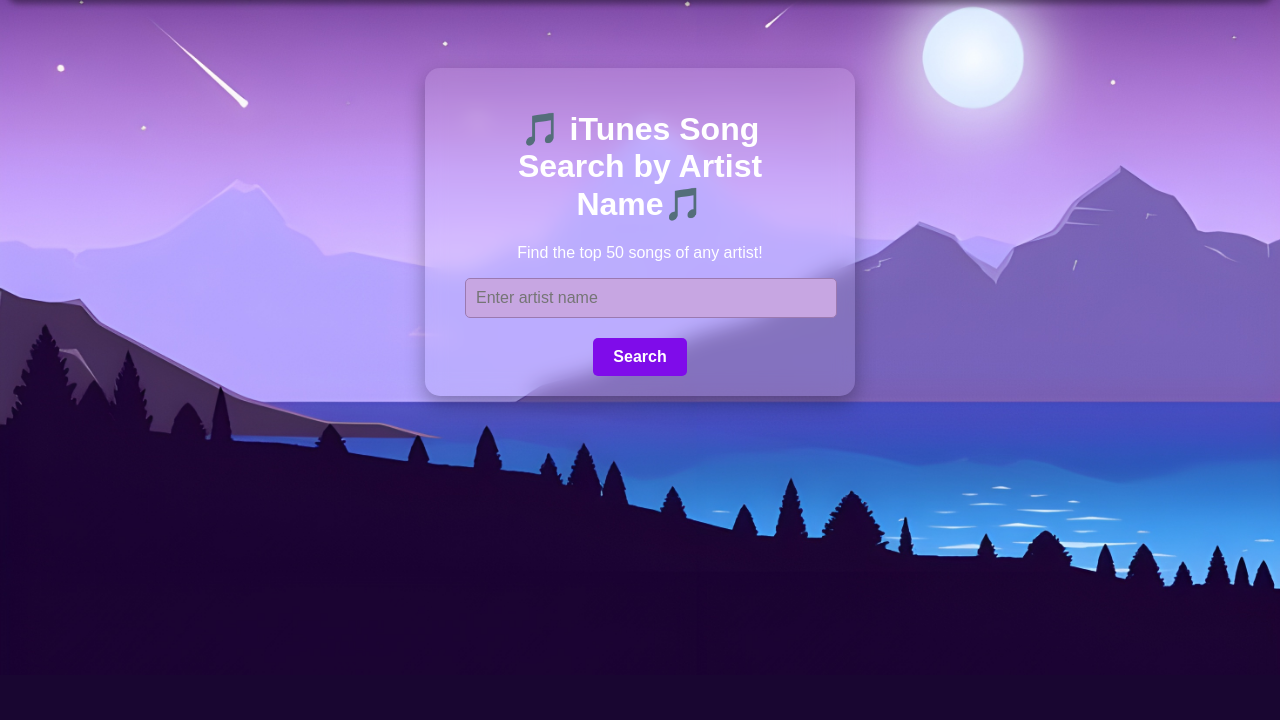
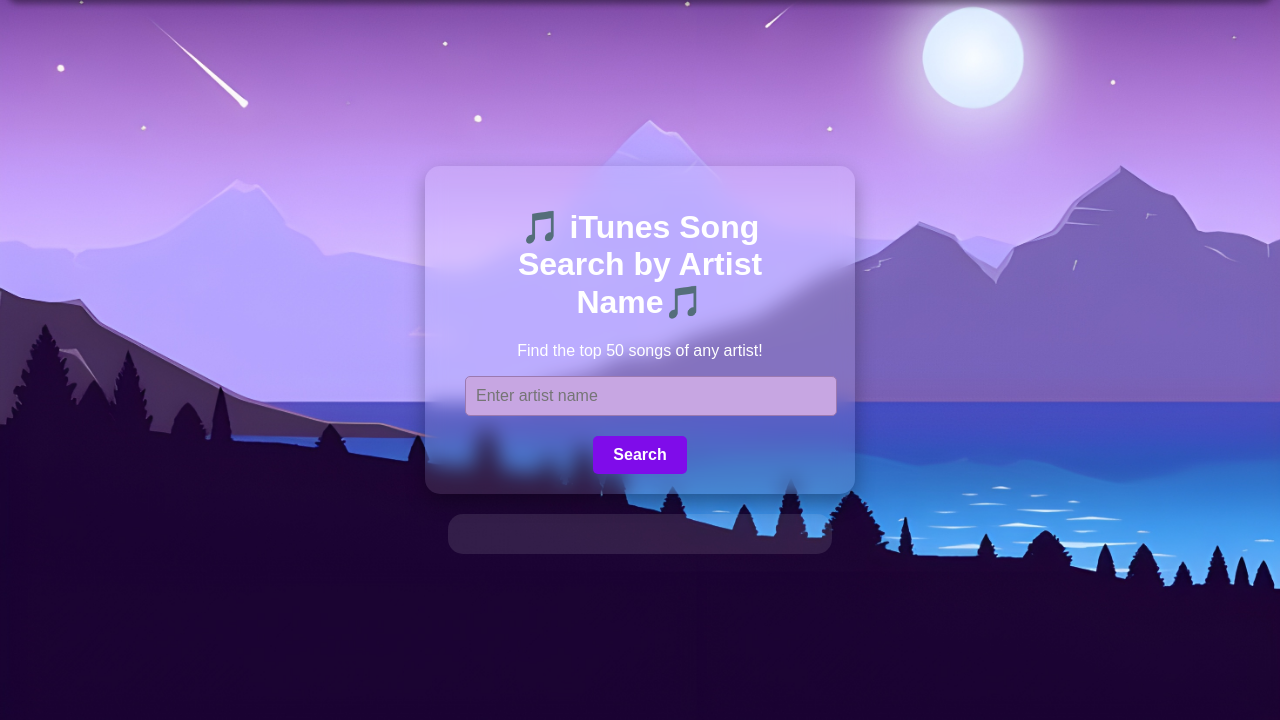
Before and after one commit to SamXop123/tools.io, a Flask app: page /itunes-tool in a window 1280 px wide. Shown: the part 125-845 px from the top of the page. Before the commit the page ends 714 px from the top, so only its background shows below. Run offline with Flask 3, Linux system fonts and the light colour scheme.

Commit message:
Update artistsong.css

```diff
--- a/static/css/artistsong.css
+++ b/static/css/artistsong.css
@@ -2,10 +2,12 @@
     font-family: Arial, sans-serif;
     color: white;
     margin: 0;
-    height: 60vh;
+    height: calc(90vh - 60px); /* Adjust 60px to match your navbar height */
     display: flex;
     justify-content: center;
     align-items: center;
+    position: relative; /* Ensure it stays in normal flow */
+    top: 60px; /* Offset by navbar height, adjust as needed */
 }
 
 .itunes-artist {
@@ -26,3 +28,33 @@
     text-align: center;
     width: 350px;
 }
+
+.songs-grid-container {
+    margin-top: 20px;
+    margin-bottom: 60px;
+    width: 80%;
+    max-height: 90vh;
+    overflow-y: auto;
+    background: rgba(255, 255, 255, 0.1);
+    border-radius: 15px;
+    padding: 20px;
+}
+
+.artists-songList {
+    list-style-type: none;
+    padding: 0;
+    margin: 0;
+    display: grid;
+    grid-template-columns: repeat(4, 1fr);
+    gap: 10px;
+}
+
+.artists-songList li {
+    background: rgba(255, 255, 255, 0.2);
+    padding: 10px;
+    border-radius: 5px;
+    text-align: left;
+    white-space: nowrap;
+    overflow: hidden;
+    text-overflow: ellipsis;
+}
```
